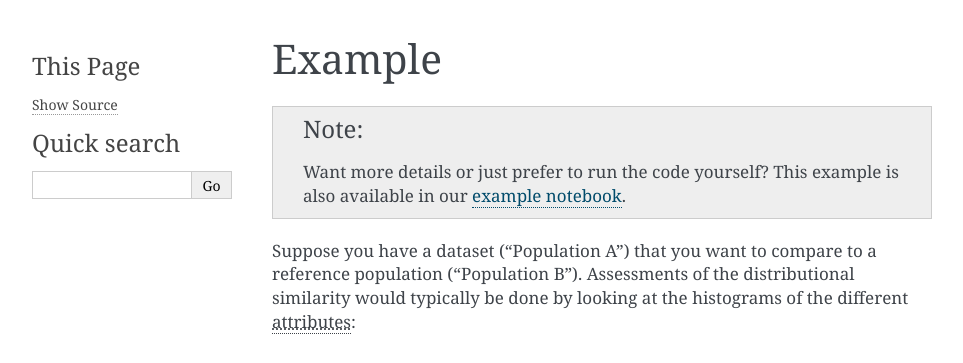
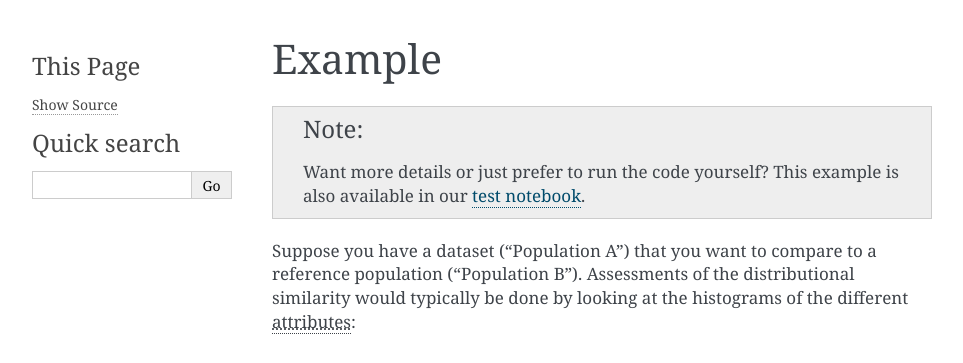
Before and after one commit to DIDSR/DART, a Sphinx documentation site: the page built from docs/example.rst, in a window 1280 px wide. Shown: the top 363 px of the page, without its empty margins (148-1111 px from the left). Built offline with Sphinx 7.4.7, drawn with Linux system fonts in a browser that asks for light colours.

Commit message:
Renamed test notebook

```diff
--- a/docs/example.rst
+++ b/docs/example.rst
@@ -2,7 +2,7 @@ Example
 =======
 
 .. note:: Want more details or just prefer to run the code yourself?
-    This example is also available in our `example notebook <https://github.com/DIDSR/DART/blob/main/example.ipynb>`_.
+    This example is also available in our `test notebook <https://github.com/DIDSR/DART/blob/main/test.ipynb>`_.
 
 Suppose you have a dataset ("Population A") that you want to compare to a reference population ("Population B").
 Assessments of the distributional similarity would typically be done by looking at the histograms of the different :abbr:`attributes (distinct pieces of metadata information)`:
```
Also changed, not shown: test.ipynb (renamed from example.ipynb).
